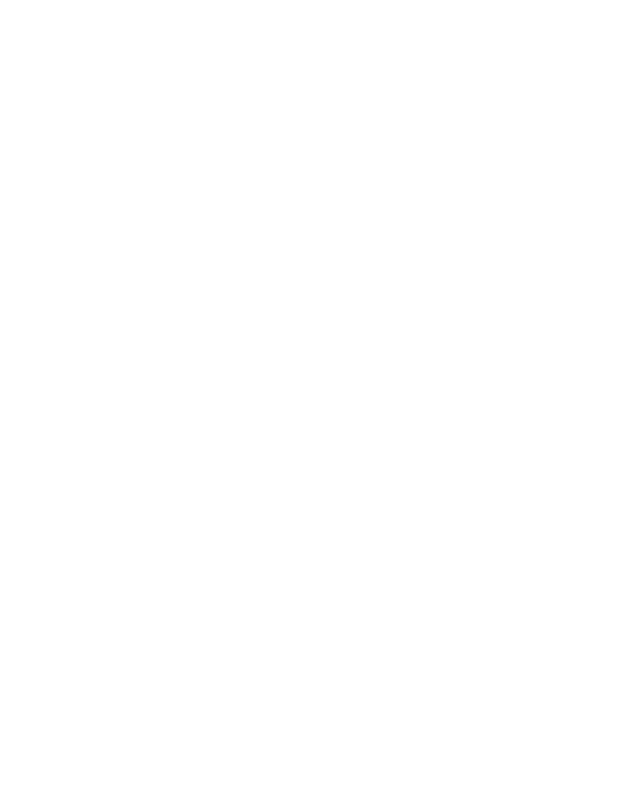
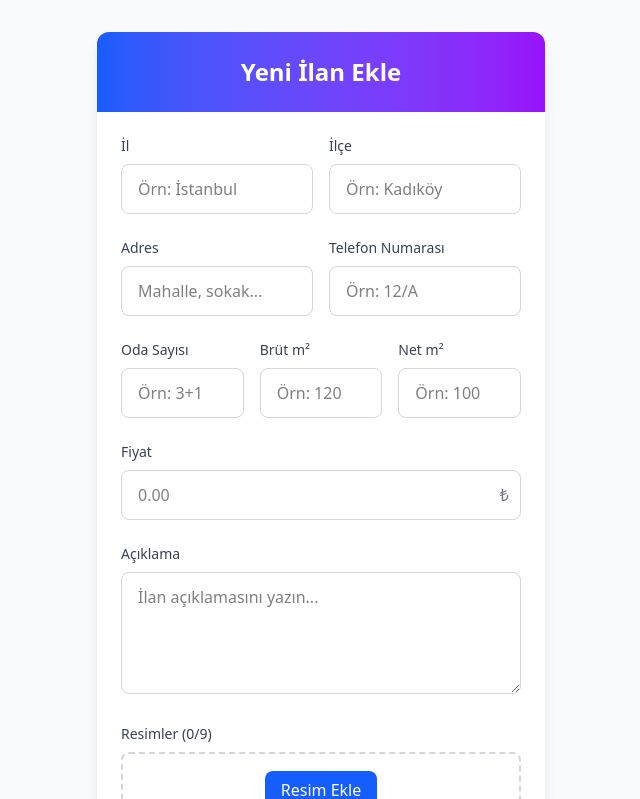
Before and after one commit to yagizhanaydin/MyyHomeWebsite, a React (Vite) app: page /ilanekleme in a window 1280 px wide. Before the commit this address had no page. Shown: the top 799 px of the page, without its empty margins (319-959 px from the left). Built offline with nearby package versions, Linux system fonts and the light colour scheme.

Commit message:
ilan güncelleme tamam

```diff
--- a/src/App.jsx
+++ b/src/App.jsx
@@ -4,9 +4,8 @@ import RegisterClient from './client/RegisterClient';
 import Login from './client/Login';
 import VerifyEmail from './client/VerifyEmail';
 import AnaSayfa from './client/AnaSayfa';
-import Addilan from './client/Addilan';
 import IlanDetay from './client/IlanDetay';
-
+import AddIlan from './client/Addilan'; // Büyük harfle başlamalı
 
 function App() {
   const [count, setCount] = useState(0);
@@ -18,8 +17,7 @@ function App() {
         <Route path="/login" element={<Login />} />
         <Route path="/verify" element={<VerifyEmail />} />
         <Route path="/" element={<AnaSayfa />} />
-        <Route path="/ilanekle" element={<Addilan />} />
-
+        <Route path="/ilanekleme" element={<AddIlan />} />
         <Route path="/ilandetail/:id" element={<IlanDetay />} />
       </Routes>
     </Router>
--- a/src/client/Addilan.jsx
+++ b/src/client/Addilan.jsx
@@ -9,13 +9,15 @@ function AddIlan() {
 
   const formik = useFormik({
     initialValues: {
-      aciklama: "",
-      fiyat: "",
-      odaSayisi: "",
-      metrekare: "",
       il: "",
       ilce: "",
       adres: "",
+      numara: "",
+      odaSayisi: "",
+      brutMetrekare: "",
+      netMetrekare: "",
+      fiyat: "",
+      aciklama: "",
     },
     validationSchema: AddSchemaYup,
     onSubmit: async (values) => {
@@ -30,9 +32,7 @@ function AddIlan() {
         });
 
         // Görselleri ekle
-        images.forEach((file) => {
-          formData.append("images", file);
-        });
+        images.forEach((file) => formData.append("images", file));
 
         const response = await axios.post(
           "http://localhost:3000/home/addilan",
@@ -74,8 +74,7 @@ function AddIlan() {
 
   // Resim silme
   const removeImage = (index) => {
-    const newImages = images.filter((_, i) => i !== index);
-    setImages(newImages);
+    setImages(images.filter((_, i) => i !== index));
   };
 
   return (
@@ -108,7 +107,6 @@ function AddIlan() {
                 <p className="text-red-600 text-sm mt-1">{formik.errors.il}</p>
               )}
             </div>
-
             <div>
               <label className="block text-sm font-medium text-gray-700 mb-2">
                 İlçe
@@ -131,14 +129,15 @@ function AddIlan() {
             </div>
           </div>
 
-          {/* Adres */}
+          {/* Adres ve Numara */}
+          <div className="grid grid-cols-2 gap-4">
             <div>
               <label className="block text-sm font-medium text-gray-700 mb-2">
                 Adres
               </label>
               <input
                 type="text"
-              placeholder="Mahalle, sokak, numara..."
+                placeholder="Mahalle, sokak..."
                 {...formik.getFieldProps("adres")}
                 className={`w-full px-4 py-3 border rounded-lg ${
                   formik.touched.adres && formik.errors.adres
@@ -147,12 +146,26 @@ function AddIlan() {
                 }`}
               />
               {formik.touched.adres && formik.errors.adres && (
-              <p className="text-red-600 text-sm mt-1">{formik.errors.adres}</p>
+                <p className="text-red-600 text-sm mt-1">
+                  {formik.errors.adres}
+                </p>
               )}
             </div>
+            <div>
+              <label className="block text-sm font-medium text-gray-700 mb-2">
+                Telefon Numarası
+              </label>
+              <input
+                type="text"
+                placeholder="Örn: 12/A"
+                {...formik.getFieldProps("numara")}
+                className="w-full px-4 py-3 border rounded-lg border-gray-300"
+              />
+            </div>
+          </div>
 
-          {/* Oda Sayısı ve Metrekare */}
-          <div className="grid grid-cols-2 gap-4">
+          {/* Oda Sayısı, Brüt ve Net m² */}
+          <div className="grid grid-cols-3 gap-4">
             <div>
               <label className="block text-sm font-medium text-gray-700 mb-2">
                 Oda Sayısı
@@ -173,24 +186,43 @@ function AddIlan() {
                 </p>
               )}
             </div>
-
             <div>
               <label className="block text-sm font-medium text-gray-700 mb-2">
-                Metrekare
+                Brüt m²
               </label>
               <input
                 type="number"
                 placeholder="Örn: 120"
-                {...formik.getFieldProps("metrekare")}
+                {...formik.getFieldProps("brutMetrekare")}
                 className={`w-full px-4 py-3 border rounded-lg ${
-                  formik.touched.metrekare && formik.errors.metrekare
+                  formik.touched.brutMetrekare && formik.errors.brutMetrekare
                     ? "border-red-500"
                     : "border-gray-300"
                 }`}
               />
-              {formik.touched.metrekare && formik.errors.metrekare && (
+              {formik.touched.brutMetrekare && formik.errors.brutMetrekare && (
                 <p className="text-red-600 text-sm mt-1">
-                  {formik.errors.metrekare}
+                  {formik.errors.brutMetrekare}
+                </p>
+              )}
+            </div>
+            <div>
+              <label className="block text-sm font-medium text-gray-700 mb-2">
+                Net m²
+              </label>
+              <input
+                type="number"
+                placeholder="Örn: 100"
+                {...formik.getFieldProps("netMetrekare")}
+                className={`w-full px-4 py-3 border rounded-lg ${
+                  formik.touched.netMetrekare && formik.errors.netMetrekare
+                    ? "border-red-500"
+                    : "border-gray-300"
+                }`}
+              />
+              {formik.touched.netMetrekare && formik.errors.netMetrekare && (
+                <p className="text-red-600 text-sm mt-1">
+                  {formik.errors.netMetrekare}
                 </p>
               )}
             </div>
@@ -237,9 +269,7 @@ function AddIlan() {
               }`}
             />
             {formik.touched.aciklama && formik.errors.aciklama && (
-              <p className="text-red-600 text-sm mt-1">
-                {formik.errors.aciklama}
-              </p>
+              <p className="text-red-600 text-sm mt-1">{formik.errors.aciklama}</p>
             )}
           </div>
 
@@ -287,7 +317,7 @@ function AddIlan() {
             )}
           </div>
 
-          {/* Gönder Butonu */}
+          {/* Submit */}
           <button
             type="submit"
             disabled={isSubmitting}
--- a/src/client/IlanDetay.jsx
+++ b/src/client/IlanDetay.jsx
@@ -14,11 +14,8 @@ function IlanDetay() {
       const response = await axios.get(`http://localhost:3000/home/ilandetail/${id}`);
       const home = response.data.home;
 
-      home.images = home.images
-        ? typeof home.images === "string"
-          ? home.images.split(',')
-          : home.images
-        : [];
+      // Backend düzeltildiği için images işlemine gerek yok
+      // home.images zaten dizi olarak gelecek
 
       setIlan(home);
     } catch (error) {
@@ -61,9 +58,11 @@ function IlanDetay() {
     </div>
   );
 
+  // images dizisini güvenli bir şekilde al
+  const images = ilan.images || [];
+
   return (
     <div className="min-h-screen bg-gray-50">
-      {/* Header */}
       <div className="bg-white border-b border-gray-200 sticky top-0 z-20">
         <div className="container mx-auto px-4">
           <div className="flex items-center justify-between h-16">
@@ -88,33 +87,29 @@ function IlanDetay() {
         </div>
       </div>
 
-      {/* Main Content */}
       <div className="container mx-auto px-4 py-6 max-w-6xl">
         <div className="flex flex-col lg:flex-row gap-6">
-          {/* Left Column - Images and Details */}
           <div className="lg:w-7/12">
-            {/* Image Gallery */}
             <div className="bg-white rounded-lg border border-gray-200 overflow-hidden mb-6">
-              {ilan.images.length > 0 ? (
+              {images.length > 0 ? (
                 <>
                   <div className="relative bg-gray-100">
                     <img
-                      src={`http://localhost:3000/uploads/${ilan.images[selectedImage]}`}
+                      src={`http://localhost:3000/uploads/${images[selectedImage]}`}
                       alt={`ilan-resim-${selectedImage}`}
                       className="w-full h-80 md:h-96 object-cover"
                     />
-                    {ilan.images.length > 1 && (
+                    {images.length > 1 && (
                       <div className="absolute bottom-4 left-4 bg-black bg-opacity-50 text-white px-3 py-1 rounded-full text-sm">
-                        {selectedImage + 1} / {ilan.images.length}
+                        {selectedImage + 1} / {images.length}
                       </div>
                     )}
                   </div>
 
-                  {/* Image thumbnails */}
-                  {ilan.images.length > 1 && (
+                  {images.length > 1 && (
                     <div className="p-4 border-t border-gray-200">
                       <div className="flex space-x-2 overflow-x-auto">
-                        {ilan.images.map((resim, index) => (
+                        {images.map((resim, index) => (
                           <button
                             key={index}
                             onClick={() => setSelectedImage(index)}
@@ -145,7 +140,6 @@ function IlanDetay() {
               )}
             </div>
 
-            {/* Property Details */}
             <div className="bg-white rounded-lg border border-gray-200 p-6 mb-6">
               <h2 className="text-xl font-bold text-gray-900 mb-6 pb-4 border-b border-gray-200">Özellikler</h2>
 
@@ -169,8 +163,20 @@ function IlanDetay() {
                     </svg>
                   </div>
                   <div>
-                    <p className="text-sm text-gray-500">Metrekare</p>
-                    <p className="font-semibold text-gray-800">{ilan.metrekare} m²</p>
+                    <p className="text-sm text-gray-500">Brüt Metrekare</p>
+                    <p className="font-semibold text-gray-800">{ilan.brut_metrekare} m²</p>
+                  </div>
+                </div>
+
+                <div className="flex items-center">
+                  <div className="w-10 h-10 bg-orange-50 rounded-lg flex items-center justify-center mr-4">
+                    <svg className="w-5 h-5 text-orange-500" fill="none" stroke="currentColor" viewBox="0 0 24 24">
+                      <path strokeLinecap="round" strokeLinejoin="round" strokeWidth={2} d="M4 8V4m0 0h4M4 4l5 5m11-1V4m0 0h-4m4 0l-5 5M4 16v4m0 0h4m-4 0l5-5m11 5v-4m0 4h-4m4 0l-5-5" />
+                    </svg>
+                  </div>
+                  <div>
+                    <p className="text-sm text-gray-500">Net Metrekare</p>
+                    <p className="font-semibold text-gray-800">{ilan.net_metrekare} m²</p>
                   </div>
                 </div>
 
@@ -187,6 +193,20 @@ function IlanDetay() {
                   </div>
                 </div>
 
+                {ilan.numara && (
+                  <div className="flex items-center">
+                    <div className="w-10 h-10 bg-orange-50 rounded-lg flex items-center justify-center mr-4">
+                      <svg className="w-5 h-5 text-orange-500" fill="none" stroke="currentColor" viewBox="0 0 24 24">
+                        <path strokeLinecap="round" strokeLinejoin="round" strokeWidth={2} d="M3 5a2 2 0 012-2h3.28a1 1 0 01.948.684l1.498 4.493a1 1 0 01-.502 1.21l-2.257 1.13a11.042 11.042 0 005.516 5.516l1.13-2.257a1 1 0 011.21-.502l4.493 1.498a1 1 0 01.684.949V19a2 2 0 01-2 2h-1C9.716 21 3 14.284 3 6V5z" />
+                      </svg>
+                    </div>
+                    <div>
+                      <p className="text-sm text-gray-500">Telefon</p>
+                      <p className="font-semibold text-gray-800">{ilan.numara}</p>
+                    </div>
+                  </div>
+                )}
+
                 <div className="flex items-center">
                   <div className="w-10 h-10 bg-orange-50 rounded-lg flex items-center justify-center mr-4">
                     <svg className="w-5 h-5 text-orange-500" fill="none" stroke="currentColor" viewBox="0 0 24 24">
@@ -201,13 +221,13 @@ function IlanDetay() {
               </div>
             </div>
 
-            {/* Description */}
             <div className="bg-white rounded-lg border border-gray-200 p-6 mb-6">
               <h2 className="text-xl font-bold text-gray-900 mb-4">Açıklama</h2>
-              <p className="text-gray-700 leading-relaxed whitespace-pre-line">{ilan.aciklama}</p>
+              <p className="text-gray-700 leading-relaxed whitespace-pre-line">
+                {ilan.aciklama || "Açıklama bulunmuyor."}
+              </p>
             </div>
 
-            {/* Location */}
             <div className="bg-white rounded-lg border border-gray-200 p-6">
               <h2 className="text-xl font-bold text-gray-900 mb-4">Adres</h2>
               <div className="flex items-start">
@@ -225,40 +245,41 @@ function IlanDetay() {
             </div>
           </div>
 
-          {/* Right Column - Price and Contact */}
           <div className="lg:w-5/12">
-            {/* Price Card */}
             <div className="bg-white rounded-lg border border-gray-200 p-6 sticky top-24">
               <div className="text-center mb-6">
-                <div className="text-3xl font-bold text-gray-900 mb-2">{ilan.fiyat} TL</div>
+                <div className="text-3xl font-bold text-gray-900 mb-2">
+                  {new Intl.NumberFormat('tr-TR').format(ilan.fiyat)} TL
+                </div>
                 <div className="text-sm text-gray-500">Fiyat</div>
               </div>
 
-              {/* Quick Info */}
               <div className="bg-gray-50 rounded-lg p-4 mb-6">
-                <div className="grid grid-cols-2 gap-4 text-sm">
+                <div className="grid grid-cols-3 gap-4 text-sm">
                   <div className="text-center">
                     <div className="font-semibold text-gray-800">{ilan.oda_sayisi}</div>
                     <div className="text-gray-500">Oda</div>
                   </div>
                   <div className="text-center">
-                    <div className="font-semibold text-gray-800">{ilan.metrekare} m²</div>
-                    <div className="text-gray-500">Brüt</div>
+                    <div className="font-semibold text-gray-800">{ilan.brut_metrekare}</div>
+                    <div className="text-gray-500">Brüt m²</div>
+                  </div>
+                  <div className="text-center">
+                    <div className="font-semibold text-gray-800">{ilan.net_metrekare}</div>
+                    <div className="text-gray-500">Net m²</div>
                   </div>
                 </div>
               </div>
 
-              {/* Contact Buttons */}
               <div className="space-y-3">
                 <button className="w-full bg-orange-500 text-white py-3 rounded-lg font-semibold text-lg hover:bg-orange-600 transition duration-200 shadow-sm">
-                  Telefon Numarası
+                  {ilan.numara ? `0${ilan.numara}` : 'Telefon Numarası'}
                 </button>
                 <button className="w-full border border-orange-500 text-orange-500 py-3 rounded-lg font-semibold text-lg hover:bg-orange-50 transition duration-200">
                   Mesaj Gönder
                 </button>
               </div>
 
-              {/* Safety Tips */}
               <div className="mt-6 p-4 bg-blue-50 rounded-lg border border-blue-100">
                 <div className="flex items-start">
                   <svg className="w-5 h-5 text-blue-500 mt-0.5 mr-3 flex-shrink-0" fill="none" stroke="currentColor" viewBox="0 0 24 24">
@@ -272,7 +293,6 @@ function IlanDetay() {
               </div>
             </div>
 
-            {/* Seller Info */}
             <div className="bg-white rounded-lg border border-gray-200 p-6 mt-6">
               <h3 className="font-semibold text-gray-800 mb-4">Satıcı Bilgileri</h3>
               <div className="flex items-center">
--- a/src/schemas/AddHomeYup.jsx
+++ b/src/schemas/AddHomeYup.jsx
@@ -5,7 +5,8 @@ const AddSchemaYup = Yup.object().shape({
   ilce: Yup.string().required("İlçe zorunludur"),
   adres: Yup.string().required("Adres zorunludur"),
   odaSayisi: Yup.string().required("Oda sayısı zorunludur"),
-  metrekare: Yup.number().required("Metrekare zorunludur"),
+  brutMetrekare: Yup.number().required("Brüt metrekare zorunludur"),
+  netMetrekare: Yup.number().required("Net metrekare zorunludur"),
   fiyat: Yup.number().required("Fiyat zorunludur"),
   aciklama: Yup.string().required("Açıklama zorunludur"),
 });
```
Lines whose indentation alone changed are shown as unchanged.
